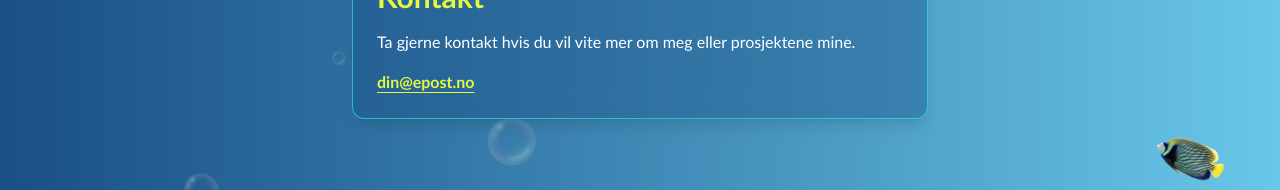
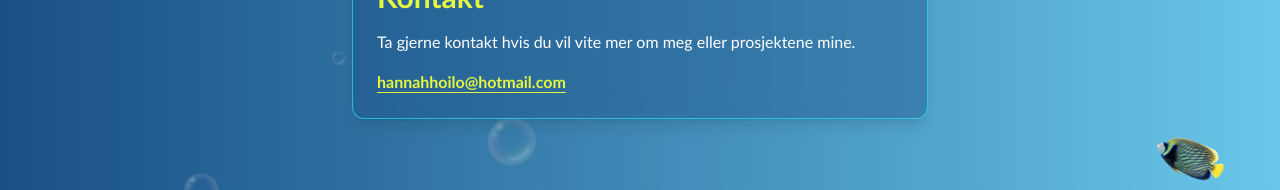
Before and after one commit to Hannahhoilo/My-Portfolio, a React (Vite) app: page /kontakt in a window 1280 px wide. Shown: the part 175-365 px from the top of the page. Built offline with nearby package versions, Linux system fonts and the light colour scheme.

Commit message:
la til mail og linkedin

```diff
--- a/src/components/layout/Footer.tsx
+++ b/src/components/layout/Footer.tsx
@@ -21,7 +21,7 @@ const Footer = () => {
           </a>
           {/* TODO: lim inn din LinkedIn-lenke */}
           <a
-            href="https://www.linkedin.com/"
+            href="https://linkedin.com/in/hannahhøilo"
             target="_blank"
             rel="noreferrer"
             aria-label="LinkedIn"
--- a/src/pages/ContactPage.tsx
+++ b/src/pages/ContactPage.tsx
@@ -4,13 +4,15 @@ const ContactPage = () => {
   return (
     <Card className="mx-auto max-w-xl">
       <h1 className="text-3xl font-bold text-sun">Kontakt</h1>
-      <p className="mt-4">Ta gjerne kontakt hvis du vil vite mer om meg eller prosjektene mine.</p>
+      <p className="mt-4">
+        Ta gjerne kontakt hvis du vil vite mer om meg eller prosjektene mine.
+      </p>
       {/* TODO: bytt ut med din e-postadresse */}
       <a
-        href="mailto:din@epost.no"
+        href="mailto:hannahhoilo@hotmail.com"
         className="mt-4 inline-block font-bold text-sun underline underline-offset-4 hover:text-aqua focus-visible:outline-2 focus-visible:outline-aqua"
       >
-        din@epost.no
+        hannahhoilo@hotmail.com
       </a>
     </Card>
   );
```
